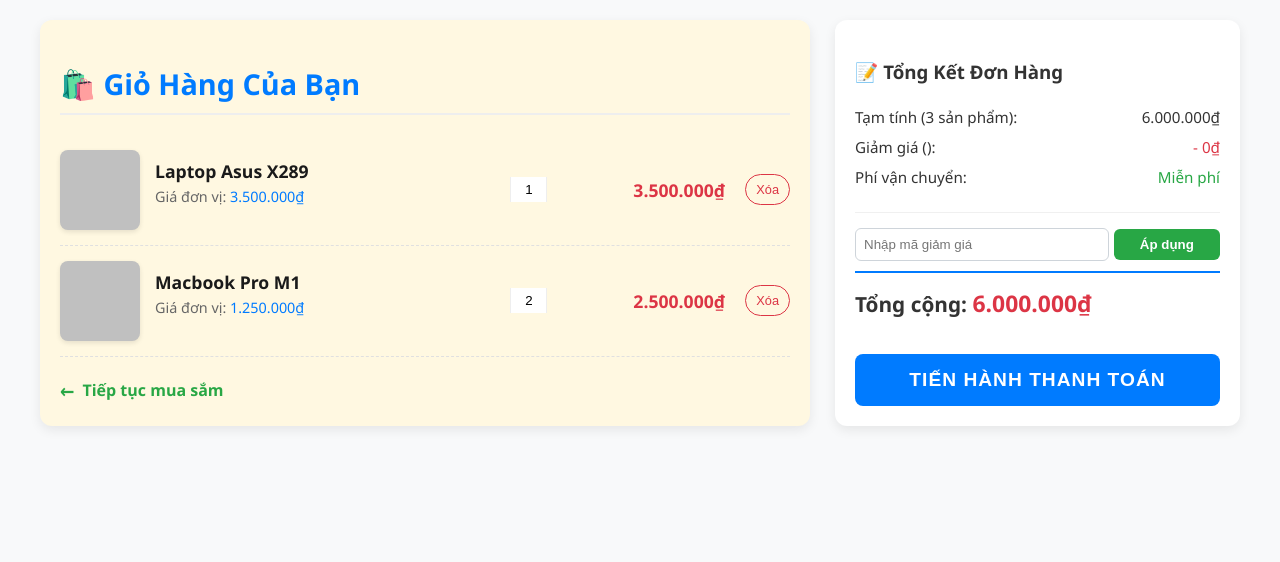
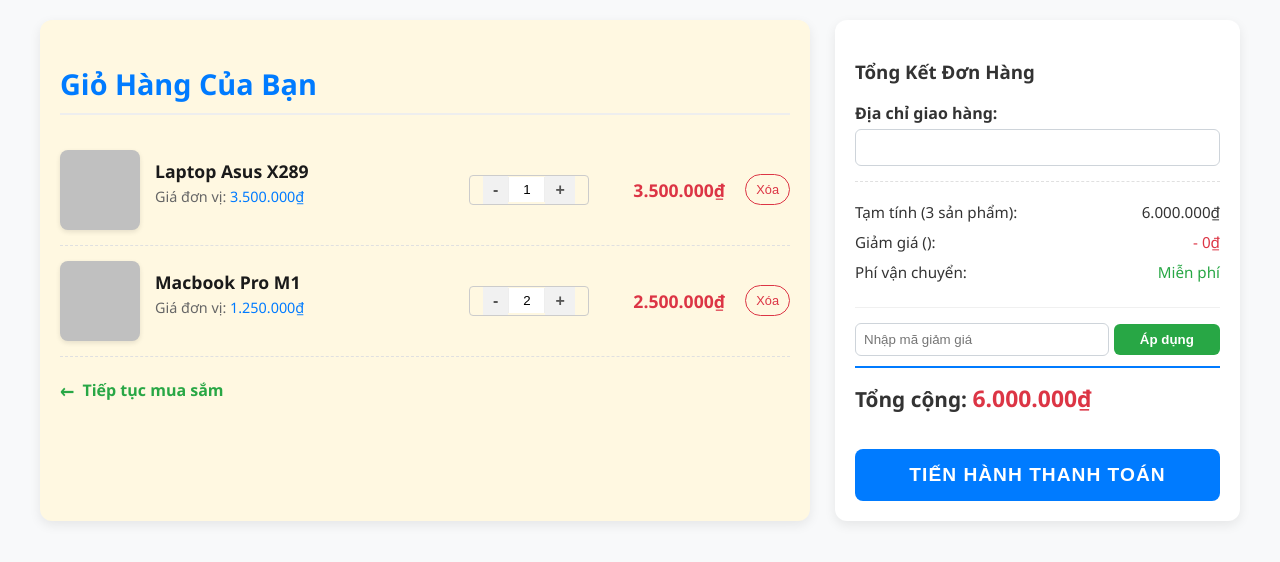
Before and after one commit to longtran1710-gif/web1, a plain HTML site: page index.html in a window 1280 px wide. Drawn offline with Linux system fonts and the light colour scheme.

Commit message:
Update index.html

```diff
--- a/index.html
+++ b/index.html
@@ -9,7 +9,7 @@
 <body>
     <div class="cart-container">
         <div class="cart-items-list">
-            <h2>🛍️ Giỏ Hàng Của Bạn</h2>
+            <h2> Giỏ Hàng Của Bạn</h2>
             <div class="cart-item" data-unit-price="3500000">
                 <div class="item-details">
                     <div class="item-image" style="background-image: url('placeholder-sp1.jpg'); background-size: cover;"></div>
@@ -19,7 +19,11 @@
                     </div>
                 </div>
                 <div class="item-quantity">
-                    <input type="number" value="1" min="1" class="quantity-input" data-item-name="Laptop Asus X289">
+                    <div class="quantity-control">
+                        <button class="quantity-btn minus-btn" data-action="minus">-</button>
+                        <input type="number" value="1" min="1" class="quantity-input" data-item-name="Laptop Asus X289">
+                        <button class="quantity-btn plus-btn" data-action="plus">+</button>
+                    </div>
                 </div>
                 <div class="item-total">
                     <p class="subtotal-display">3.500.000₫</p>
@@ -35,7 +39,11 @@
                     </div>
                 </div>
                 <div class="item-quantity">
-                    <input type="number" value="2" min="1" class="quantity-input" data-item-name="Macbook Pro M1">
+                    <div class="quantity-control">
+                        <button class="quantity-btn minus-btn" data-action="minus">-</button>
+                        <input type="number" value="2" min="1" class="quantity-input" data-item-name="Macbook Pro M1">
+                        <button class="quantity-btn plus-btn" data-action="plus">+</button>
+                    </div>
                 </div>
                 <div class="item-total">
                     <p class="subtotal-display">2.500.000₫</p>
@@ -45,7 +53,11 @@
             <a href="#" class="continue-shopping">Tiếp tục mua sắm</a>
         </div>
         <div class="cart-summary">
-            <h3>📝 Tổng Kết Đơn Hàng</h3>
+            <h3> Tổng Kết Đơn Hàng</h3>
+            <div class="summary-address">
+                <label for="shipping-address-input">Địa chỉ giao hàng:</label>
+                <input type="text" id="shipping-address-input" value="">
+            </div>
             <div class="summary-details">
                 <div>
                     <span>Tạm tính (<span id="total-items-count">3</span> sản phẩm):</span>
```
